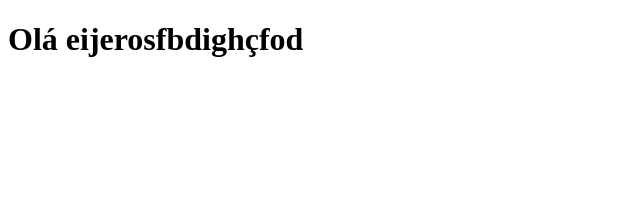
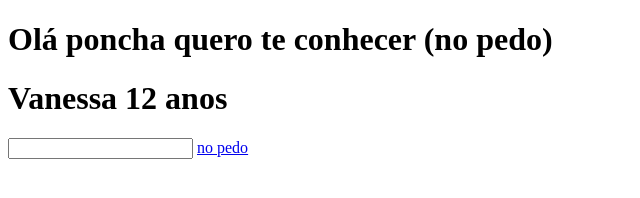
Before and after one commit to rpedrosousa/Front-end, a plain HTML site: page aula1.html in a window 1280 px wide. Shown: the whole page, without its empty margins (0-640 px from the left). Drawn offline with nearby package versions, Linux system fonts and the light colour scheme.

Commit message:
aula1 change1

```diff
--- a/aula1.html
+++ b/aula1.html
@@ -9,13 +9,26 @@
 <body>
     <script src="https://unpkg.com/vue/dist/vue.js"></script>
     <div id="app">
-        <h1>{{ nome }}</h1>
+        <h1>{{ nome+ " " + hue}}</h1><h1>{{ idade +" " + idade1 +" "+ idade2 }}</h1>
+        <input type="text" v-on:input="alteraNome">
+        <a v-bind:href="hiperlink">no pedo</a>
     </div>
     <script>
         new Vue({
             el: '#app',
             data: {
-                nome: "Olá eijerosfbdighçfod"
+                nome: "Olá poncha",
+                idade: 'Vanessa',
+                idade1: 12,
+                idade2: 'anos',
+                hue: 'quero te conhecer (no pedo)',
+                hiperlink: 'http://i0.kym-cdn.com/photos/images/facebook/000/815/652/694.jpg'
+
+            },
+            methods: {
+                alteraNome: function(event){
+                    this.nome=event.target.value
+                }
             }
         })
     </script>
```
